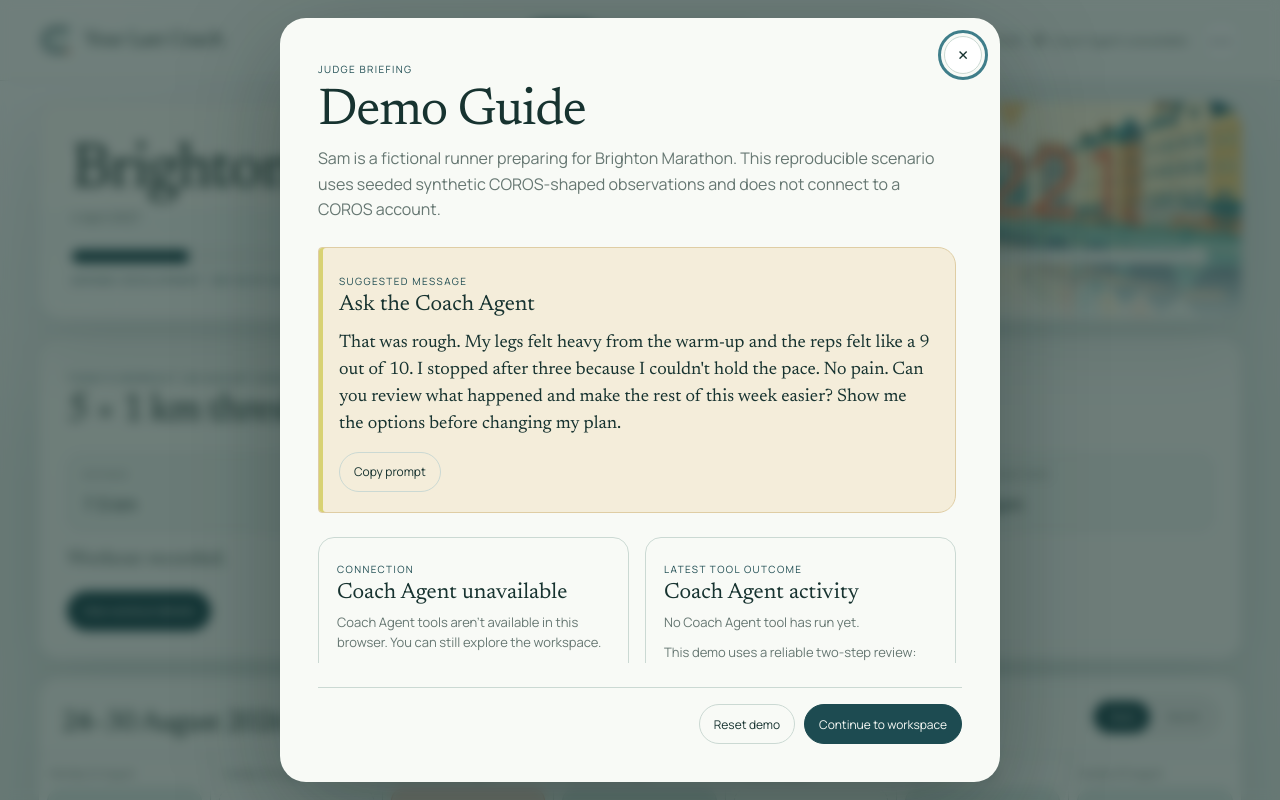
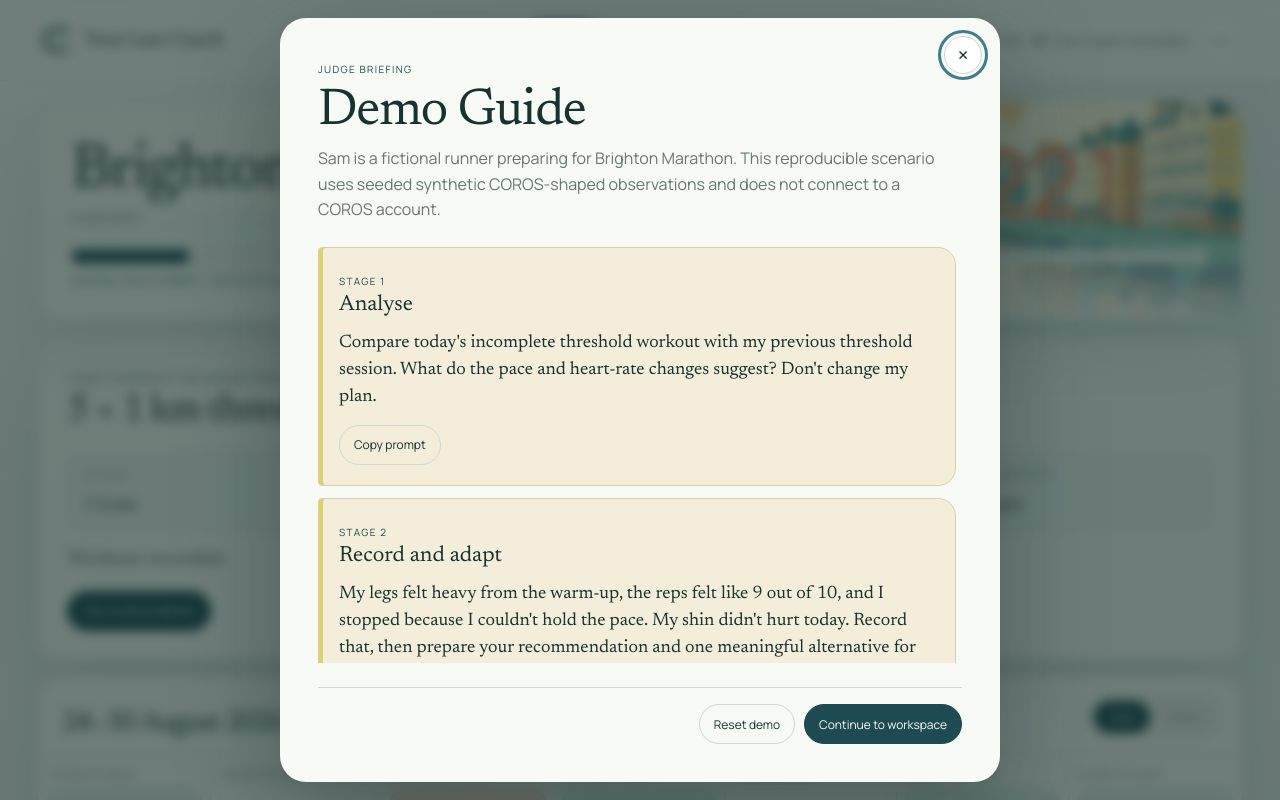
Before and after one commit to crong12/your-last-coach, a React (Vite) app: page /#today in a window 1280 px wide. Shown: the top 800 px of the page. Built offline with nearby package versions, Linux system fonts and the light colour scheme.

Commit message:
Revise the judging story and Demo Guide for the multi-vignette flow (#94)
* Revise multi-vignette judging flow

* Align Demo Guide architecture note

```diff
--- a/src/ui/WorkspaceApp.tsx
+++ b/src/ui/WorkspaceApp.tsx
@@ -863,8 +863,26 @@ function ResetDialog({
   );
 }
 
-const SUGGESTED_PROMPT =
-  "That was rough. My legs felt heavy from the warm-up and the reps felt like a 9 out of 10. I stopped after three because I couldn't hold the pace. No pain. Can you review what happened and make the rest of this week easier? Show me the options before changing my plan.";
+const DEMO_PROMPTS = [
+  {
+    id: "analyse",
+    stage: "Analyse",
+    prompt:
+      "Compare today's incomplete threshold workout with my previous threshold session. What do the pace and heart-rate changes suggest? Don't change my plan.",
+  },
+  {
+    id: "record-and-adapt",
+    stage: "Record and adapt",
+    prompt:
+      "My legs felt heavy from the warm-up, the reps felt like 9 out of 10, and I stopped because I couldn't hold the pace. My shin didn't hurt today. Record that, then prepare your recommendation and one meaningful alternative for the rest of this week. Show both options in the workspace before changing my plan.",
+  },
+  {
+    id: "continue",
+    stage: "Continue in a fresh conversation",
+    prompt:
+      "What changed in my latest approved adaptation, and what context from this workspace should influence my next workout?",
+  },
+] as const;
 
 function DemoGuide({
   connection,
@@ -879,13 +897,19 @@ function DemoGuide({
 }) {
   const dialogRef = useRef<HTMLElement>(null);
   useModalFocus(dialogRef, onContinue);
-  const [copyNotice, setCopyNotice] = useState<string | null>(null);
-  const copyPrompt = async () => {
+  const [copyNotice, setCopyNotice] = useState<{
+    promptId: string;
+    message: string;
+  } | null>(null);
+  const copyPrompt = async (promptId: string, prompt: string) => {
     try {
-      await navigator.clipboard.writeText(SUGGESTED_PROMPT);
-      setCopyNotice("Prompt copied.");
+      await navigator.clipboard.writeText(prompt);
+      setCopyNotice({ promptId, message: "Prompt copied." });
     } catch {
-      setCopyNotice("Select the prompt and copy it from this guide.");
+      setCopyNotice({
+        promptId,
+        message: "Select the prompt and copy it from this guide.",
+      });
     }
   };
   const connectionHeading =
@@ -932,21 +956,33 @@ function DemoGuide({
             observations and does not connect to a COROS account.
           </p>
 
-          <section className="guide-prompt" aria-labelledby="prompt-title">
-            <div>
-              <span className="eyebrow">Suggested message</span>
-              <h3 id="prompt-title">Ask the Coach Agent</h3>
-            </div>
-            <blockquote>{SUGGESTED_PROMPT}</blockquote>
-            <button className="button button--quiet" onClick={copyPrompt}>
+          <div className="guide-prompts" aria-label="Coach Agent demo prompts">
+            {DEMO_PROMPTS.map(({ id, stage, prompt }, index) => (
+              <section
+                key={id}
+                className="guide-prompt"
+                aria-labelledby={`prompt-title-${id}`}
+              >
+                <div>
+                  <span className="eyebrow">Stage {index + 1}</span>
+                  <h3 id={`prompt-title-${id}`}>{stage}</h3>
+                </div>
+                <blockquote>{prompt}</blockquote>
+                <button
+                  className="button button--quiet"
+                  onClick={() => void copyPrompt(id, prompt)}
+                  aria-label={`Copy ${stage} prompt`}
+                >
                   Copy prompt
                 </button>
-            {copyNotice && (
+                {copyNotice?.promptId === id && (
                   <p className="guide-copy-notice" role="status">
-                {copyNotice}
+                    {copyNotice.message}
                   </p>
                 )}
               </section>
+            ))}
+          </div>
 
           <div className="guide-grid">
             <section aria-labelledby="connection-title">
--- a/src/ui/styles.css
+++ b/src/ui/styles.css
@@ -3016,9 +3016,13 @@ h1 {
   color: var(--muted);
   line-height: 1.6;
 }
+.guide-prompts {
+  margin: 24px 0;
+}
+
 .guide-prompt {
   position: relative;
-  margin: 24px 0;
+  margin-top: 12px;
   padding: 20px;
   border: 1px solid #dfcda4;
   border-radius: 4px 18px 18px 4px;
```
Also changed, not shown: 4 other files (tests, documents, lock files or other folders). Lines whose indentation alone changed are shown as unchanged.
